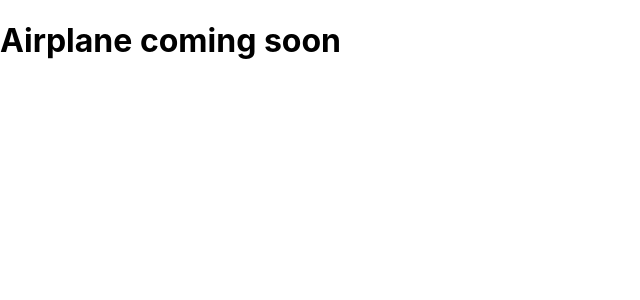
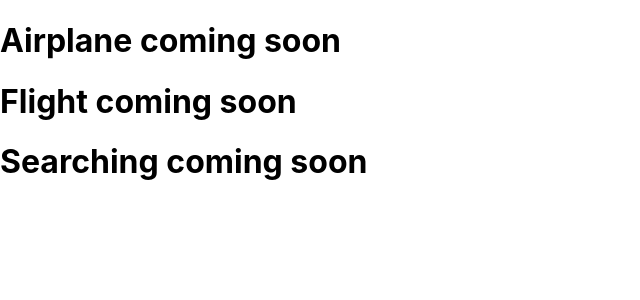
Before and after one commit to soojinhong91/airline, a React (Create React App) app: page / in a window 1280 px wide. Shown: the top 300 px of the page, without its empty margins (0-640 px from the left). Built offline with nearby package versions, Linux system fonts and the light colour scheme.

Commit message:
updated components

```diff
--- a/src/components/Airplane.js
+++ b/src/components/Airplane.js
@@ -1,4 +1,6 @@
 import React, { Component } from 'react';
+import Flight from './Flight';
+import Search from './Search';
 
 class Airplane extends Component {
   render() {
--- a/src/components/App.js
+++ b/src/components/App.js
@@ -1,10 +1,14 @@
 import React from 'react';
 import Airplane from './Airplane';
+import Flight from './Flight';
+import Search from './Search';
 
 function App() {
   return (
     <div className="App">
       <Airplane />
+      <Flight />
+      <Search />
     </div>
   );
 }
--- /dev/null
+++ b/src/components/Flight.js
@@ -0,0 +1,13 @@
+import React, { Component } from 'react';
+import Airplane from './Airplane';
+import Search from './Search';
+
+class Flight extends Component {
+  render() {
+    return(
+      <h1>Flight coming soon</h1>
+    );
+  }
+}
+
+export default Flight;
--- /dev/null
+++ b/src/components/Search.js
@@ -0,0 +1,13 @@
+import React, { Component } from 'react';
+import Airplane from './Airplane';
+import Flight from './Flight';
+
+class Search extends Component {
+  render() {
+    return(
+      <h1>Searching coming soon</h1>
+    );
+  }
+}
+
+export default Search;
```
